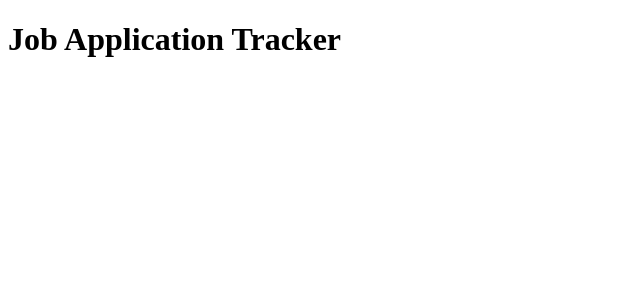
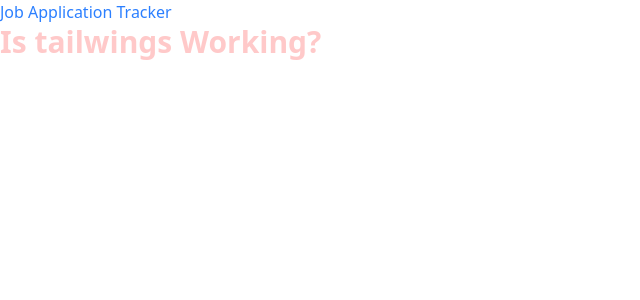
Before and after one commit to gustavoSo3/application-tracker, a React (Vite) app in the folder client/: page / in a window 1280 px wide. Shown: the top 300 px of the page, without its empty margins (0-640 px from the left). Built offline with nearby package versions, Linux system fonts and the light colour scheme.

Commit message:
Added and configured: tailwind
Also added:
- postcss
- autoprefixer

Remember using tailwind v4

```diff
--- /dev/null
+++ b/client/postcss.config.ts
@@ -0,0 +1,9 @@
+import tailwindcss from '@tailwindcss/postcss'
+import autoprefixer from 'autoprefixer'
+
+export default {
+  plugins: [
+		tailwindcss(),
+		autoprefixer()
+	],
+}
--- a/client/src/App.tsx
+++ b/client/src/App.tsx
@@ -2,7 +2,7 @@
 
 function App() {
 	return (
-			<h1>Job Application Tracker</h1>
+			<h1 className="text-blue-500">Job Application Tracker</h1>
 	)
 }
 
--- /dev/null
+++ b/client/src/index.css
@@ -0,0 +1 @@
+@import "tailwindcss";
--- a/client/src/main.tsx
+++ b/client/src/main.tsx
@@ -3,8 +3,11 @@ import ReactDOM from "react-dom/client"
 
 import App from "./App"
 
+import "./index.css"
+
 ReactDOM.createRoot(document.getElementById('root')!).render(
 	<React.StrictMode>
-		<App></App>
+		<App/>
+		<h1 className="text-red-200 font-bold text-3xl">Is tailwings Working?</h1>
 	</React.StrictMode>
 )
--- /dev/null
+++ b/client/tailwind.config.ts
@@ -0,0 +1,11 @@
+/** @type {import('tailwindcss').Config} */
+export default {
+  content: [
+    "./index.html",
+    "./src/**/*.{js,ts,jsx,tsx}"
+  ],
+  theme: {
+    extend: {},
+  },
+  plugins: [],
+}
--- a/client/vite.config.ts
+++ b/client/vite.config.ts
@@ -1,6 +1,11 @@
 import { defineConfig } from 'vite'
+
 import react from '@vitejs/plugin-react'
+import tailwindcss from '@tailwindcss/vite'
 
 export default defineConfig({
-  plugins: [react()],
+  plugins: [
+		react(),
+		tailwindcss()
+	],
 })
```
Also changed, not shown: client/package.json (+10 -3 lines), client/tsconfig.json (added, +13 -0 lines), 1 other file (tests, documents, lock files or other folders).
